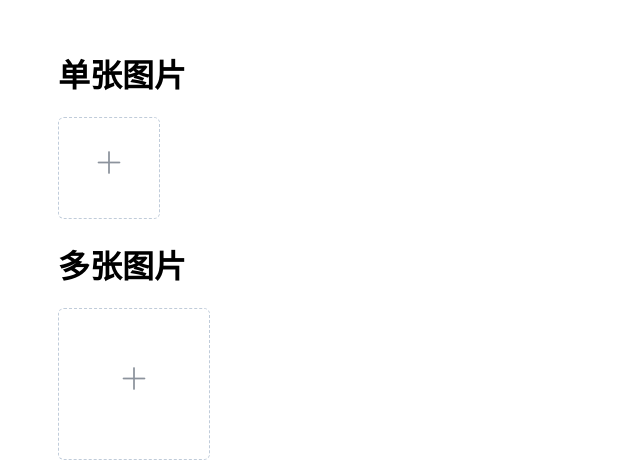
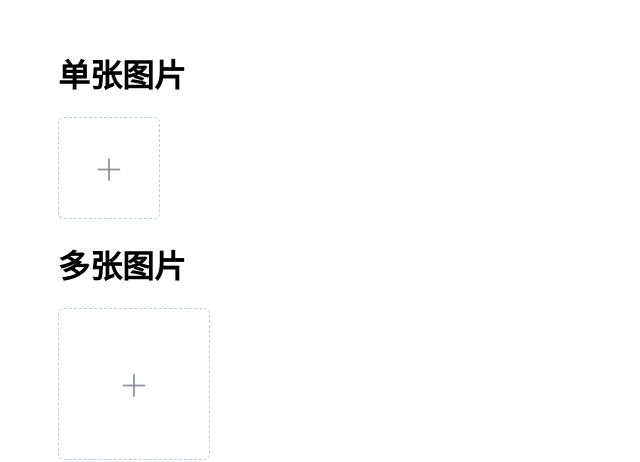
Before and after one commit to dream2023/vue-ele-upload-image, a Vue app: page / in a window 1280 px wide. Shown: the top 462 px of the page, without its empty margins (0-640 px from the left). Built offline with nearby package versions, Linux system fonts and the light colour scheme.

Commit message:
居中问题

```diff
--- a/src/EleUploadImage.vue
+++ b/src/EleUploadImage.vue
@@ -340,6 +340,9 @@ export default {
 .ele-upload-image .el-loading-spinner {
   line-height: 1;
 }
+.ele-upload-image .el-icon-plus {
+  vertical-align: middle;
+}
 .ele-upload-image .el-upload--picture-card {
   width: auto;
   height: auto;
```
